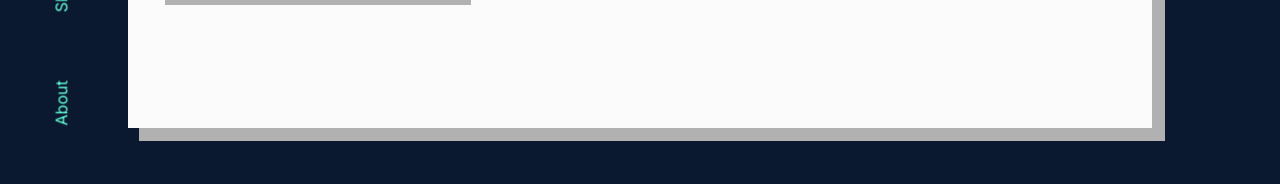
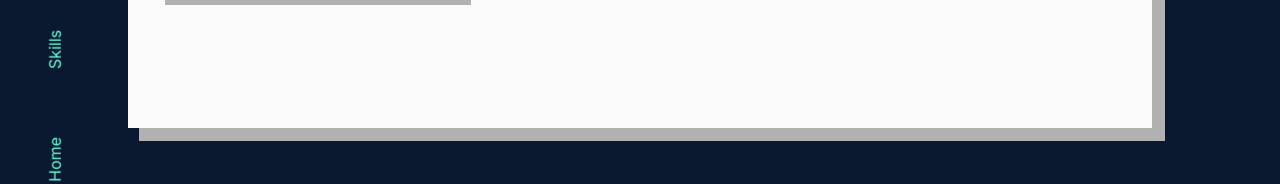
Before and after one commit to srvraj311/srvraj311, a Next.js app: page / in a window 1280 px wide. Shown: the part 616-800 px from the top of the page. Built offline with nearby package versions, Linux system fonts and the light colour scheme.

Commit message:
nav changes

```diff
--- a/src/app/App.css
+++ b/src/app/App.css
@@ -20,7 +20,7 @@ body {
   display: flex;
   flex-direction: row;
   top: 500px;
-  left: -310px;
+  left: -260px;
   transform: rotate(-90deg);
 }
 .nav a {
--- a/src/app/Navigation.tsx
+++ b/src/app/Navigation.tsx
@@ -6,7 +6,6 @@ function Navigation() {
     <div className='nav'>
 
       <a href="#home">Home</a>
-      <a href="#about">About</a>
       <a href="#skills">Skills</a>
       <a href="#projects">Projects</a>
       <a href="#experience">Experience</a>
--- a/src/app/layout.tsx
+++ b/src/app/layout.tsx
@@ -18,7 +18,9 @@ export default function RootLayout({
   return (
     <html lang="en">
       <head>
-        <meta name="viewport" content="initial-scale=0.1"></meta>
+        <title>Sourabh - Srvraj311 :Portfolio</title>
+        <meta name="description" content="Results-oriented Software Engineer at Persistent Systems, specializing in Full Stack Web Development and Android Development. Proven track record as a pivotal UI (Angular) Developer for cutting-edge healthcare software projects. Contributed significantly to the success of Survey Designing and Delivering software. Recognized with Top Talent Recognition in FY23 for exceptional technical work on the Healthcare Optimization Platform. Adept at problem-solving, I thrive in dynamic environments, delivering high-quality solutions through collaboration and innovation. Seeking opportunities to leverage my skills in creating intuitive real-life applications and further excel in software development."/>
+        <meta name="viewport" content="width=1366 initial-scale=0.1"></meta>
       </head>
       <body className={`${inter.className}`}>{children}</body>
     </html>
```
